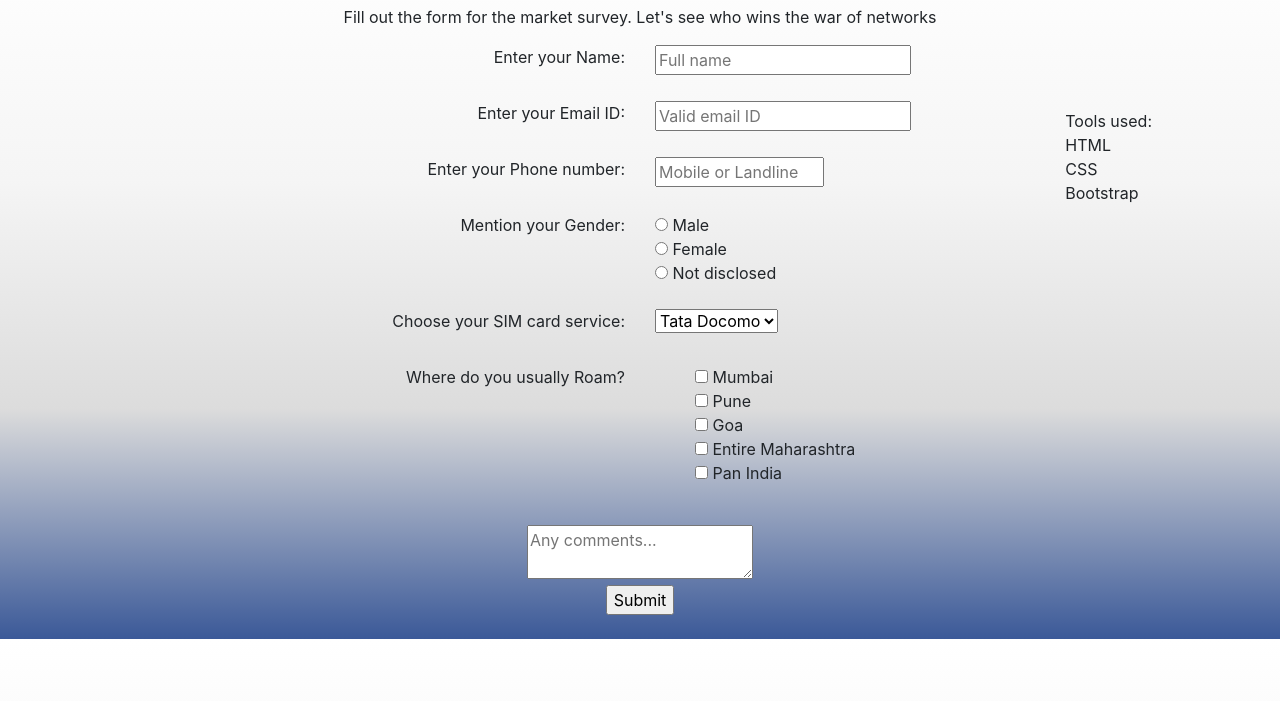
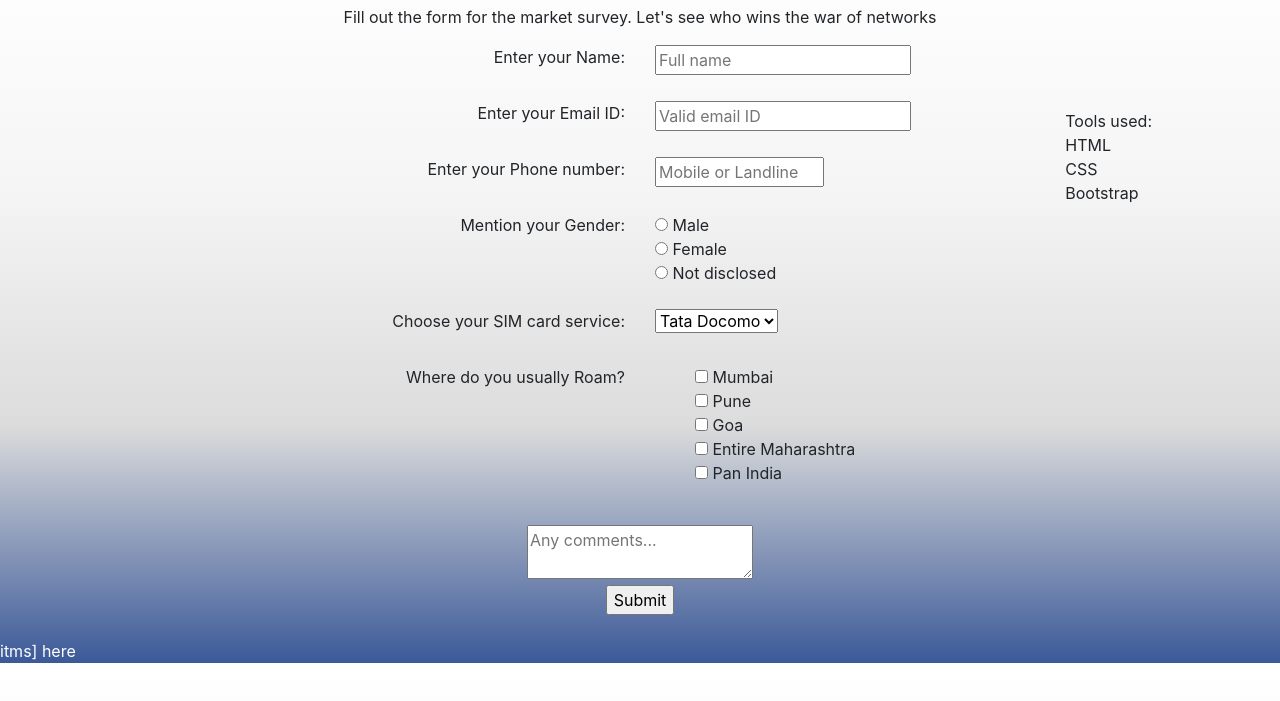
Before and after one commit to 0pankajkumar/Survey, a plain HTML site: page index.html in a window 1280 px wide. Shown: the part 51-752 px from the top of the page. Drawn offline with nearby package versions, Linux system fonts and the light colour scheme.

```diff
--- a/index.html
+++ b/index.html
@@ -103,5 +103,6 @@
       </div><br>
 </div>
 </form>
+<a href="items.html" style="color: white">itms] here</a>
 
 </html>
```
